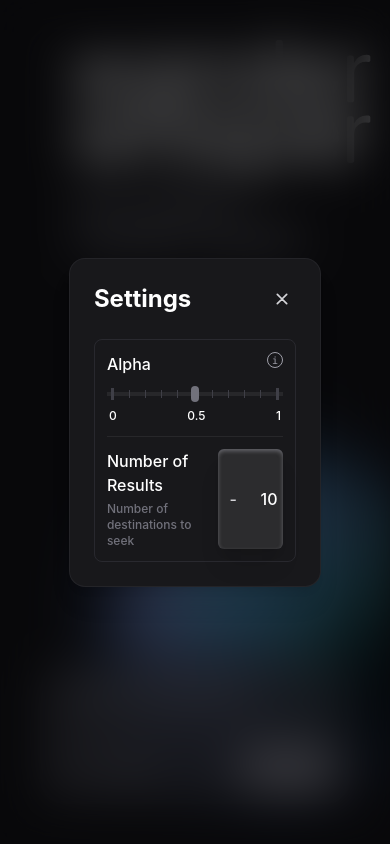
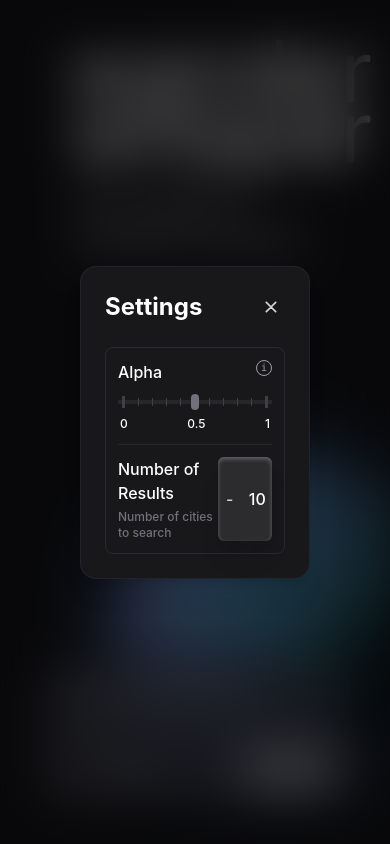
Before and after one commit to KhoaTran1311/Wander-Whisper-Frontend, a React (Vite) app: page / in a window 390 px wide. Both pictures are taken after a click on the button 74 px from the left and 765 px from the top of the page. Built offline with nearby package versions, Linux system fonts and the light colour scheme; no server answers.

Commit message:
fix responsiveness bugs

```diff
--- a/src/components/Prompt/PromptSetting/Settings.jsx
+++ b/src/components/Prompt/PromptSetting/Settings.jsx
@@ -37,7 +37,13 @@ const Settings = () => {
                             <label className="flex justify-between font-medium mb-1 cursor-default select-none">
                                 Alpha
                             </label>
-                            <button className={"font-medium text-[10px] border rounded-full h-4 w-4 font-mono text-zinc-400 active:text-zinc-300"}>i</button>
+                            <div className="relative">
+                                <div className="peer flex items-center justify-center font-medium text-[10px] border rounded-full h-4 w-4 font-mono text-zinc-400 hover:text-zinc-300 cursor-default select-none">i</div>
+                                <div className="absolute bg-zinc-300 text-black text-xs rounded mt-3 py-1 px-2 z-50 shadow-md opacity-0 peer-hover:opacity-100 transition-opacity -right-3 whitespace-normal sm:whitespace-nowrap">
+                                    The higher the alpha, the more images is prioritized over the text when searching
+                                    <div className="absolute right-3 -top-1 transform -translate-x-1/2 w-0 h-0 border-l-4 border-l-transparent border-r-4 border-r-transparent border-b-4 border-b-zinc-300"/>
+                                </div>
+                            </div>
                         </div>
                         <div className="relative">
                             <input
@@ -81,15 +87,15 @@ const Settings = () => {
                                 Number of Results
                             </label>
                             <p className="text-xs text-zinc-500">
-                                Number of destinations to seek
+                                Number of cities to search
                             </p>
                         </div>
                         <div
-                            className="flex items-center bg-zinc-300/10 rounded-md  overflow-hidden shadow-xl inset-shadow-sm inset-shadow-zinc-400/50">
+                            className="flex items-center bg-zinc-300/10 rounded-md overflow-hidden shadow-xl inset-shadow-sm inset-shadow-zinc-400/50">
                             <button
                                 disabled={settings.maxResults <= 1}
                                 onClick={() => setSettings((p) => ({...p, maxResults: p.maxResults - 1}))}
-                                className="p-2 px-3 h-full cursor-pointer text-zinc-300 disabled:cursor-not-allowed"
+                                className="p-2 sm:px-3 h-full cursor-pointer text-zinc-300 disabled:cursor-not-allowed"
                             >
                                 -
                             </button>
@@ -97,11 +103,11 @@ const Settings = () => {
                                 type="text"
                                 value={settings.maxResults}
                                 onChange={handleNumberOfResultsChange}
-                                className="w-10 text-center outline-none"
+                                className="sm:w-10 w-8 text-center outline-none"
                             />
                             <button
                                 onClick={() => setSettings((p) => ({...p, maxResults: p.maxResults + 1}))}
-                                className="p-2 px-3 h-full cursor-pointer text-zinc-300"
+                                className="p-2 sm:px-3 h-full cursor-pointer text-zinc-300"
                             >
                                 +
                             </button>
--- a/src/components/Prompt/Search/SearchForm.jsx
+++ b/src/components/Prompt/Search/SearchForm.jsx
@@ -6,7 +6,7 @@ import {useAppContext} from "../../../context/AppContext.jsx";
 
 const SearchForm = () => {
     const navigate = useNavigate();
-    const { prompt, setPrompt } = useAppContext();
+    const { prompt, setPrompt, resetMedia } = useAppContext();
     const textareaRef = useRef(null);
 
     const adjustTextareaHeight = (textarea) => {
@@ -27,7 +27,7 @@ const SearchForm = () => {
         if (!prompt)
             return
         console.log(prompt); // TODO: link to backend`11
-        setPrompt("");
+        resetMedia();
         if (textareaRef.current) {
             textareaRef.current.textContent = "";
         }
--- a/src/context/AppContext.jsx
+++ b/src/context/AppContext.jsx
@@ -26,12 +26,22 @@ export function AppProvider({ children }) {
         const longitude = position.coords.longitude;
         setLocation({ lat:latitude, lng:longitude });
     }
+
     const getLocError = () => {
         console.log("Unable to retrieve your location");
     }
 
+    const resetMedia = () => {
+        setImages([]);
+        setPrompt("")
+        setSettings({
+            alpha: 0.5,
+            maxResults: 10,
+        })
+    }
+
     return (
-        <AppContext.Provider value={{ images, setImages, settings, setSettings, prompt, setPrompt, location, setLocation }}>
+        <AppContext.Provider value={{ images, setImages, settings, setSettings, prompt, setPrompt, location, setLocation, resetMedia }}>
             {children}
         </AppContext.Provider>
     );
```
